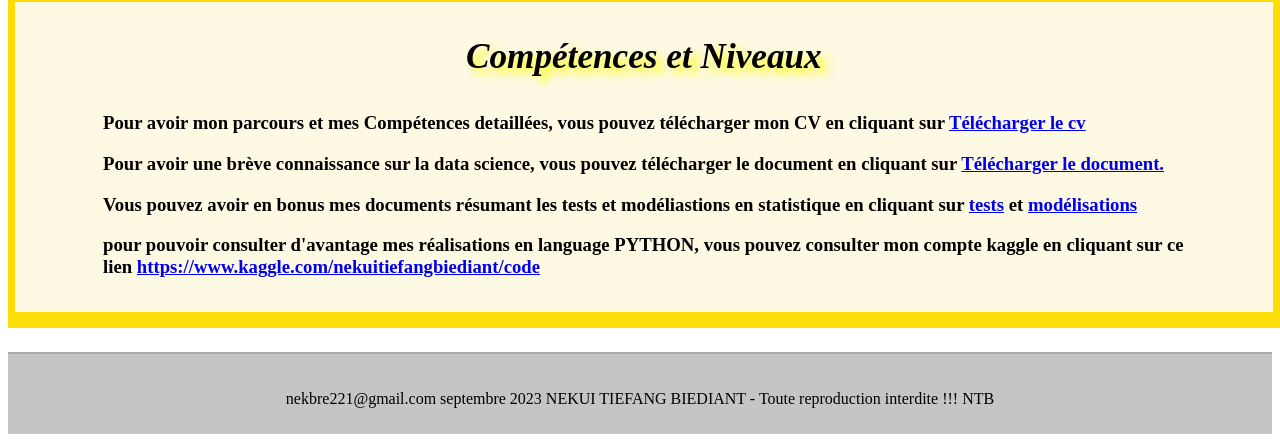
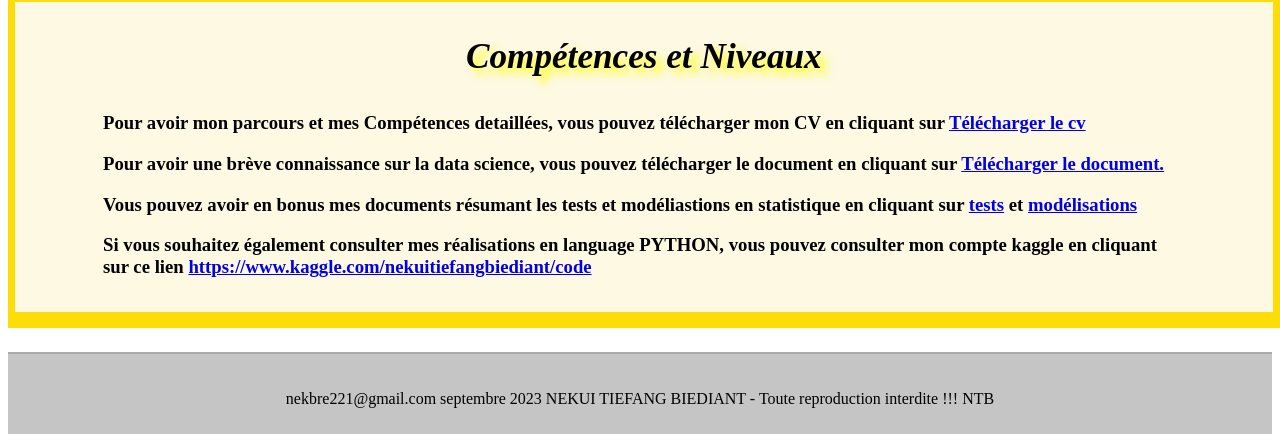
Before and after one commit to nekbre221/portfolio, a plain HTML site: page index.html in a window 1280 px wide. Shown: the part 1683-2125 px from the top of the page. Drawn offline with Linux system fonts and the light colour scheme.

Commit message:
Add files via upload

```diff
--- a/index.html
+++ b/index.html
@@ -102,7 +102,7 @@
 				<h3>Pour avoir une brève connaissance sur la data science, vous pouvez télécharger le document en cliquant sur <a href="APPORT DE LA DATA SCIENCE DANS LE DEV LOC.pptx">Télécharger le document.</a></h3>
 				<h3>Vous pouvez avoir en bonus mes documents résumant les tests et modéliastions en statistique en cliquant sur <a href="TESTS STATISTIQUES COURANTS .pdf">tests</a> et <a href="STATISTIQUE DE MODELISATION.pdf">modélisations</a> </h3>
 
-				<h3>pour pouvoir consulter d'avantage mes réalisations en language PYTHON, vous pouvez consulter mon compte kaggle en cliquant sur ce lien <a href="https://www.kaggle.com/nekuitiefangbiediant/code" target="_blank">https://www.kaggle.com/nekuitiefangbiediant/code</a> </h3>
+				<h3>Si vous souhaitez également consulter mes réalisations en language PYTHON, vous pouvez consulter mon compte kaggle en cliquant sur ce lien <a href="https://www.kaggle.com/nekuitiefangbiediant/code" target="_blank">https://www.kaggle.com/nekuitiefangbiediant/code</a> </h3>
 
 			</div>
 		</section>
```
Also changed, not shown: 1 other file.
